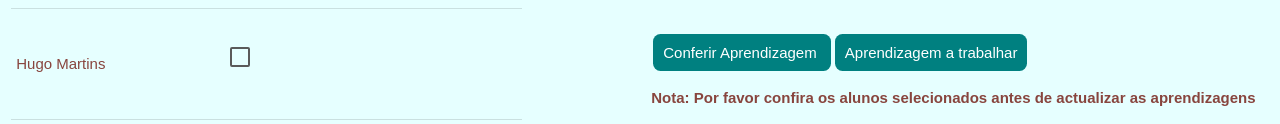
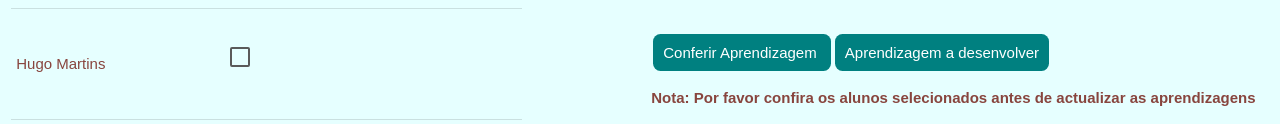
Before and after one commit to lmlauramam/FCDRA, a plain HTML site: page atribuirAprendizagens.html in a window 1280 px wide. Shown: the part 311-435 px from the top of the page. Drawn offline with Linux system fonts and the light colour scheme.

Commit message:
Update atribuirAprendizagens.html

```diff
--- a/atribuirAprendizagens.html
+++ b/atribuirAprendizagens.html
@@ -80,7 +80,7 @@
         </table>
         <br/> <br/>
         <a href="todo.html" class="tealButton"> Conferir Aprendizagem </a>
-        <a href="todo.html" class="tealButton"> Aprendizagem a trabalhar </a>
+        <a href="todo.html" class="tealButton"> Aprendizagem a desenvolver</a>
         <br/><br/><b>Nota: Por favor confira os alunos selecionados antes de actualizar as aprendizagens</b>
     </div>
 
```
